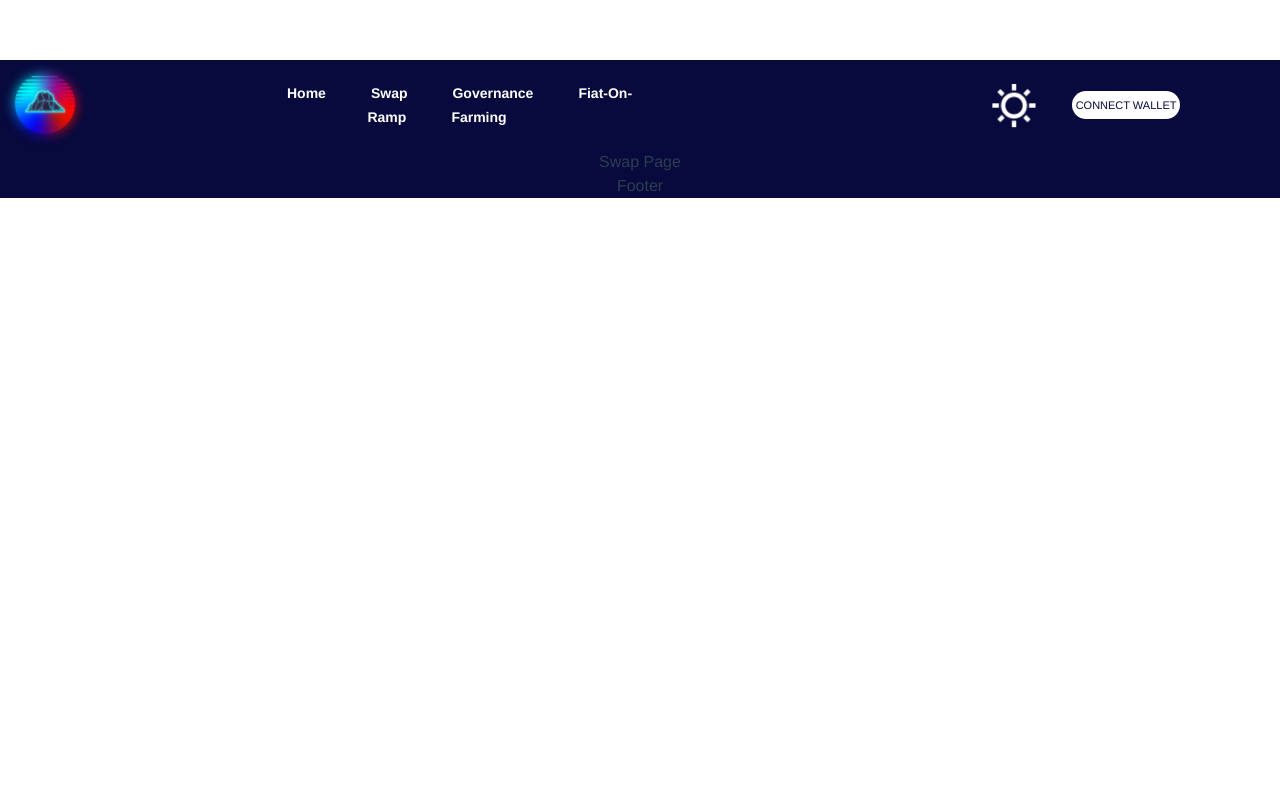
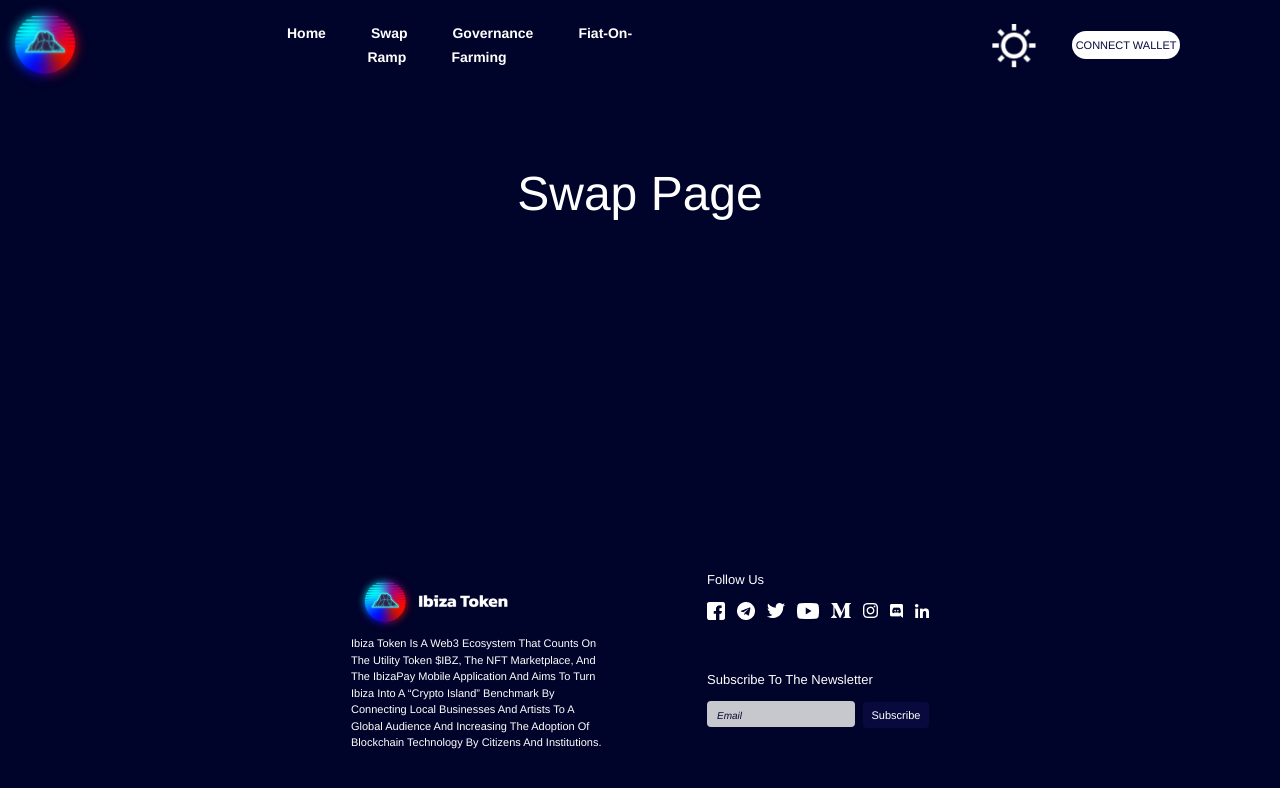
Before and after one commit to cocoa-1012/Dapp-Vue3, a Vue app: page /swap in a window 1280 px wide. Shown: the top 788 px of the page. Built offline with nearby package versions, Linux system fonts and the light colour scheme.

Commit message:
navbar and footer design

```diff
--- a/index.html
+++ b/index.html
@@ -7,7 +7,7 @@
     <title>Vite App</title>
   </head>
   <body>
-    <div id="app"></div>
+    <div id="app" class="h-screen"></div>
     <script type="module" src="/src/main.js"></script>
   </body>
 </html>
--- a/src/App.vue
+++ b/src/App.vue
@@ -13,12 +13,11 @@ import Navbar from "./components/Navbar.vue";
 
 <style>
 #app {
-  background-color: #080a3e;
+  background-color: #00032a;
   font-family: Avenir, Helvetica, Arial, sans-serif;
   -webkit-font-smoothing: antialiased;
   -moz-osx-font-smoothing: grayscale;
   text-align: center;
   color: #2c3e50;
-  margin-top: 60px;
 }
 </style>
--- a/src/components/Footer.vue
+++ b/src/components/Footer.vue
@@ -1,19 +1,172 @@
 <script setup>
 import { ref } from "vue";
+
+const data = [
+  {
+    id: 1,
+    src: "n-face.png",
+    linkTo: "https://moralis-test.netlify.app",
+  },
+  {
+    id: 2,
+    src: "n-tele.png",
+    linkTo: "https://moralis-test.netlify.app",
+  },
+  {
+    id: 3,
+    src: "n-twit.png",
+    linkTo: "https://moralis-test.netlify.app",
+  },
+  {
+    id: 4,
+    src: "n-ytb.png",
+    linkTo: "https://moralis-test.netlify.app",
+  },
+  {
+    id: 5,
+    src: "n-medi.png",
+    linkTo: "https://moralis-test.netlify.app",
+  },
+
+  {
+    id: 6,
+    src: "n-inst.png",
+    linkTo: "https://moralis-test.netlify.app",
+  },
+  {
+    id: 7,
+    src: "n-disc.png",
+    linkTo: "https://moralis-test.netlify.app",
+  },
+  {
+    id: 8,
+    src: "n-link.png",
+    linkTo: "https://moralis-test.netlify.app",
+  },
+];
 
 defineProps({
   msg: String,
 });
 
+const getImageUrl = (name) => {
+  return new URL(`../assets/images/${name}`, import.meta.url).href;
+};
+
 const count = ref(0);
+
+// const getImage = (imagePath) => {
+//   return require(imagePath);
+// };
+
+// defineExpose({
+//   getImage,
+// });
 </script>
 
 <template>
-  <div id="nav">Footer</div>
+  <div class="footer">
+    <div class="description">
+      <div class="footer_title">
+        <img
+          src="/src/assets/images/footer-logo.png"
+          alt="Image"
+          class="logo"
+        />
+        <p></p>
+      </div>
+      <div class="footer_desc">
+        Ibiza Token is a Web3 ecosystem that counts on the utility token $IBZ,
+        the NFT marketplace, and the IbizaPay mobile application and aims to
+        turn Ibiza into a “crypto island” benchmark by connecting local
+        businesses and artists to a global audience and increasing the adoption
+        of blockchain technology by citizens and institutions.
+      </div>
+    </div>
+    <div class="contacts">
+      <div class="socials">
+        <p class="follow">Follow Us</p>
+        <div class="buttons">
+          <a
+            v-for="item in data"
+            :key="item.id"
+            :href="item.linkTo"
+            target="_blank"
+          >
+            <img :src="getImageUrl(item.src)" alt="Image" class="logo" />
+          </a>
+        </div>
+      </div>
+
+      <div class="subscribe">
+        <p class="follow">Subscribe To The Newsletter</p>
+        <div>
+          <input class="sub_input" type="text" placeholder="Email" />
+          <button class="sub_button">Subscribe</button>
+        </div>
+      </div>
+    </div>
+  </div>
 </template>
 
 <style scoped>
-a {
-  color: #42b983;
+.footer {
+  display: flex;
+  justify-content: center;
+}
+.description {
+  margin-right: 100px;
+}
+.footer_desc {
+  display: flex;
+  align-items: center;
+  text-transform: capitalize;
+  font-weight: 400;
+  color: #ffffff;
+  width: 256px;
+  font-size: 11px;
+  text-align: left;
+}
+.follow {
+  font-size: 13px;
+  color: #ffffff;
+  font-weight: 500;
+  align-items: center;
+  text-align: left;
+  text-transform: capitalize;
+  margin-bottom: 12px;
+}
+.buttons {
+  display: flex;
+  align-items: center;
+  justify-content: space-between;
+}
+.subscribe {
+  margin-top: 50px;
+}
+.sub_button {
+  background-color: #080a3e;
+  border-radius: 4px;
+  color: #ffffff;
+  width: 66px;
+  height: 26px;
+  line-height: 16.45px;
+  font-weight: 500;
+  font-size: 11px;
+  margin-left: 8px;
+}
+.sub_input {
+  background-color: #c7c7ce;
+  border-radius: 4px;
+  width: 148px;
+  height: 26px;
+}
+::placeholder {
+  font-size: 10px;
+  font-style: italic;
+  color: #080a32;
+  padding-left: 10px;
+  text-align: left;
+  align-items: center;
 }
 </style>
--- /dev/null
+++ b/src/components/SocialLink.vue
@@ -0,0 +1,36 @@
+<script setup>
+import { ref } from "vue";
+
+defineProps({
+  linkTo: String,
+  src: String,
+});
+
+const count = ref(0);
+</script>
+
+<template>
+  <a class="footer" href="{{linkTo}}" target="_blank">
+    <img src="{{src}}" alt="Image" class="logo" />
+    {{ src }}
+  </a>
+</template>
+
+<style scoped>
+.footer {
+  display: flex;
+}
+.footer_desc {
+  display: flex;
+  align-items: center;
+  text-transform: capitalize;
+  font-weight: 400;
+  color: #ffffff;
+  width: 256px;
+  font-size: 11px;
+  text-align: left;
+}
+a {
+  color: #42b983;
+}
+</style>
--- a/src/views/Farming.vue
+++ b/src/views/Farming.vue
@@ -1,3 +1,5 @@
 <template>
-  <h1>Farming Page</h1>
+  <div class="h-[400px]">
+    <h1 class="text-white text-5xl mt-20">Farming Page</h1>
+  </div>
 </template>
--- a/src/views/FiatOnRamp.vue
+++ b/src/views/FiatOnRamp.vue
@@ -1,3 +1,5 @@
 <template>
-  <h1>Fiat On Ramp Page</h1>
+  <div class="h-[400px]">
+    <h1 class="text-white text-5xl mt-20">Fiat On Ramp Page</h1>
+  </div>
 </template>
--- a/src/views/Governance.vue
+++ b/src/views/Governance.vue
@@ -1,3 +1,5 @@
 <template>
-  <h1>Governance Page</h1>
+  <div class="h-[400px]">
+    <h1 class="text-white text-5xl mt-20">Governance Page</h1>
+  </div>
 </template>
--- a/src/views/Home.vue
+++ b/src/views/Home.vue
@@ -1,3 +1,5 @@
 <template>
-  <h1>Home Page</h1>
+  <div class="h-[400px]">
+    <h1 class="text-white text-5xl mt-20">Home Page</h1>
+  </div>
 </template>
--- a/src/views/Swap.vue
+++ b/src/views/Swap.vue
@@ -1,3 +1,5 @@
 <template>
-  <h1>Swap Page</h1>
+  <div class="h-[400px]">
+    <h1 class="text-white text-5xl mt-20">Swap Page</h1>
+  </div>
 </template>
```
Also changed, not shown: src/assets/images/footer-logo.png (added).
